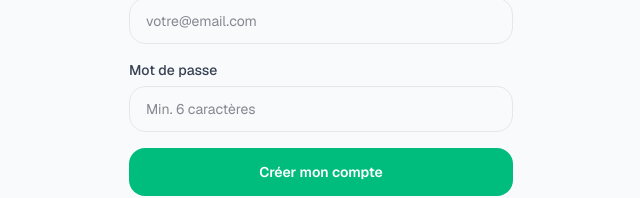
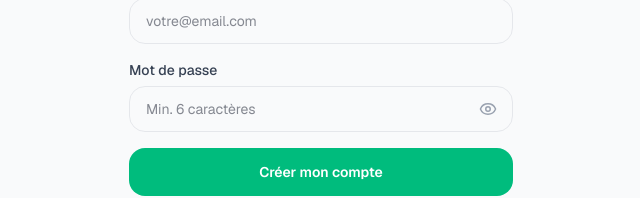
Before and after one commit to Nathanmbonginzuzi64/marcher, a Next.js app: page /register in a window 1280 px wide. Shown: the part 424-622 px from the top of the page, without its empty margins (319-959 px from the left). Built offline with nearby package versions, Linux system fonts and the light colour scheme.

Commit message:
Premier commit

```diff
--- a/app/register/page.tsx
+++ b/app/register/page.tsx
@@ -3,7 +3,7 @@
 import { useState } from "react";
 import { useRouter } from "next/navigation";
 import Link from "next/link";
-import { Soup } from "lucide-react";
+import { Eye, EyeOff, Soup } from "lucide-react";
 import { useAuthStore } from "@/stores/authStore";
 import { useToastStore } from "@/stores/toastStore";
 
@@ -14,6 +14,7 @@
   const [name, setName] = useState("");
   const [email, setEmail] = useState("");
   const [password, setPassword] = useState("");
+  const [showPassword, setShowPassword] = useState(false);
   const [loading, setLoading] = useState(false);
 
   const handleSubmit = (e: React.FormEvent) => {
@@ -78,14 +79,24 @@
             <label className="mb-1.5 block text-sm font-medium text-gray-700">
               Mot de passe
             </label>
+            <div className="relative">
               <input
-              type="password"
+                type={showPassword ? "text" : "password"}
                 value={password}
                 onChange={(e) => setPassword(e.target.value)}
                 required
                 placeholder="Min. 6 caractères"
-              className="w-full rounded-2xl border border-gray-200 bg-gray-50 px-4 py-3 text-sm outline-none focus:border-emerald-300 focus:ring-2 focus:ring-emerald-100"
+                className="w-full rounded-2xl border border-gray-200 bg-gray-50 px-4 py-3 pr-12 text-sm outline-none focus:border-emerald-300 focus:ring-2 focus:ring-emerald-100"
               />
+              <button
+                type="button"
+                onClick={() => setShowPassword(!showPassword)}
+                className="absolute right-4 top-1/2 -translate-y-1/2 text-gray-400"
+                aria-label={showPassword ? "Masquer le mot de passe" : "Afficher le mot de passe"}
+              >
+                {showPassword ? <EyeOff size={18} /> : <Eye size={18} />}
+              </button>
+            </div>
           </div>
           <button
             type="submit"
```
Lines whose indentation alone changed are shown as unchanged.
